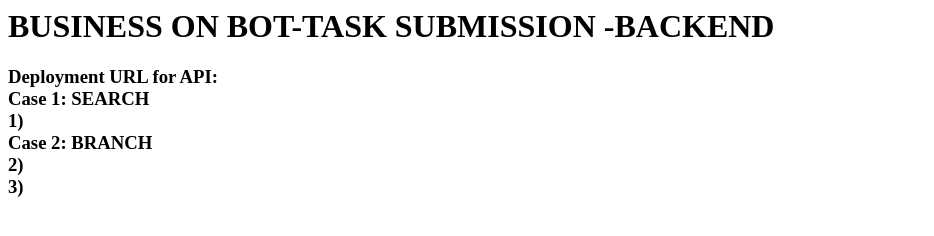
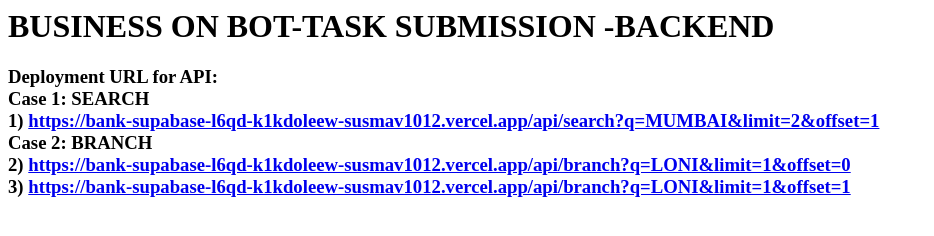
Before and after one commit to susmav1012/backend-supabase, a website: page index.html in a window 1280 px wide. Shown: the whole page, without its empty margins (0-934 px from the left). Drawn offline with Linux system fonts and the light colour scheme.

Commit message:
Update index.html

```diff
--- a/index.html
+++ b/index.html
@@ -2,9 +2,9 @@
 <h1> BUSINESS ON BOT-TASK SUBMISSION -BACKEND </h1>
   <h3>Deployment URL for API: <br>
 Case 1: SEARCH<br>
-1) <a href="https://bank-supabase-l6qd-k1kdoleew-susmav1012.vercel.app/api/search?q=MUMBAI&limit=2&offset=1"></a><br>
+1) <a href="https://bank-supabase-l6qd-k1kdoleew-susmav1012.vercel.app/api/search?q=MUMBAI&limit=2&offset=1">https://bank-supabase-l6qd-k1kdoleew-susmav1012.vercel.app/api/search?q=MUMBAI&limit=2&offset=1</a><br>
 Case 2: BRANCH<br>
-2) <a href="https://bank-supabase-l6qd-k1kdoleew-susmav1012.vercel.app/api/branch?q=LONI&limit=1&offset=0"></a> <br>
-3) <a href="https://bank-supabase-l6qd-k1kdoleew-susmav1012.vercel.app/api/branch?q=LONI&limit=1&offset=1"></a> <br>
+2) <a href="https://bank-supabase-l6qd-k1kdoleew-susmav1012.vercel.app/api/branch?q=LONI&limit=1&offset=0">https://bank-supabase-l6qd-k1kdoleew-susmav1012.vercel.app/api/branch?q=LONI&limit=1&offset=0</a> <br>
+3) <a href="https://bank-supabase-l6qd-k1kdoleew-susmav1012.vercel.app/api/branch?q=LONI&limit=1&offset=1">https://bank-supabase-l6qd-k1kdoleew-susmav1012.vercel.app/api/branch?q=LONI&limit=1&offset=1</a> <br>
   </h3>
 </html>
```
